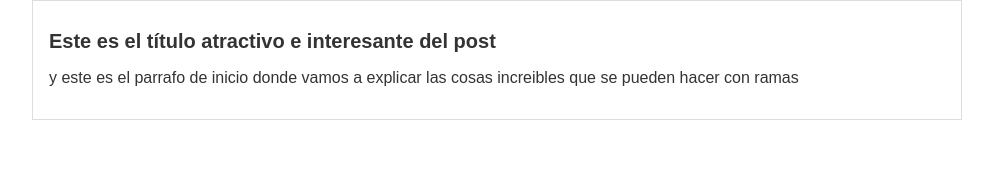
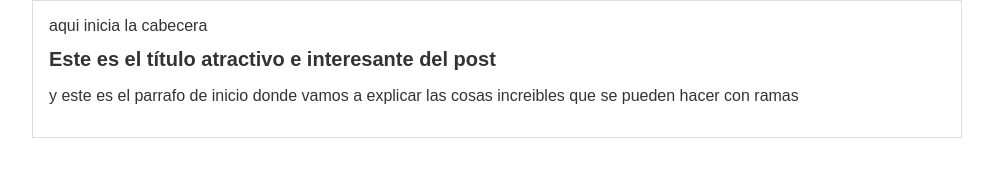
Before and after one commit to afcvz1990/proyecto1, a plain HTML site: page index.html in a window 1280 px wide. Shown: the whole page, without its empty margins (143-1136 px from the left). Drawn offline with Linux system fonts and the light colour scheme.

Commit message:
creo estructura inicial de la cabecera

```diff
--- a/index.html
+++ b/index.html
@@ -9,6 +9,9 @@
 </head>
 <body>
     <div id="container">
+        <div id="cabecera">
+            aqui inicia la cabecera
+        </div>
         <div id="post">
             <h1>Este es el título atractivo e interesante del post</h1>
             <p>y este es el parrafo de inicio donde vamos a explicar las cosas increibles que se pueden hacer con ramas</p>
```
